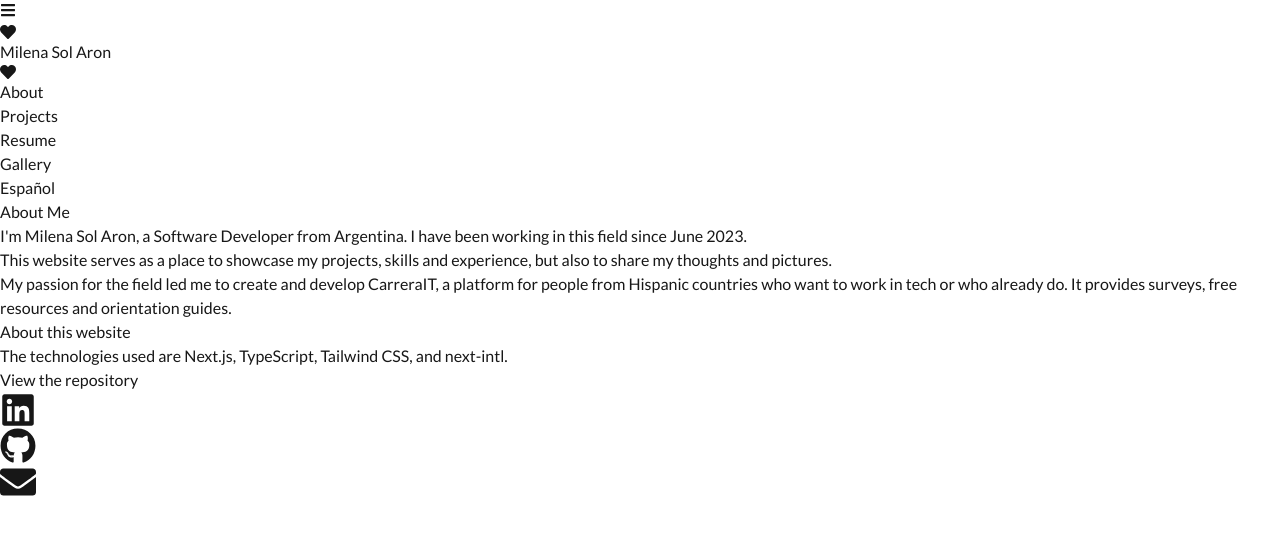
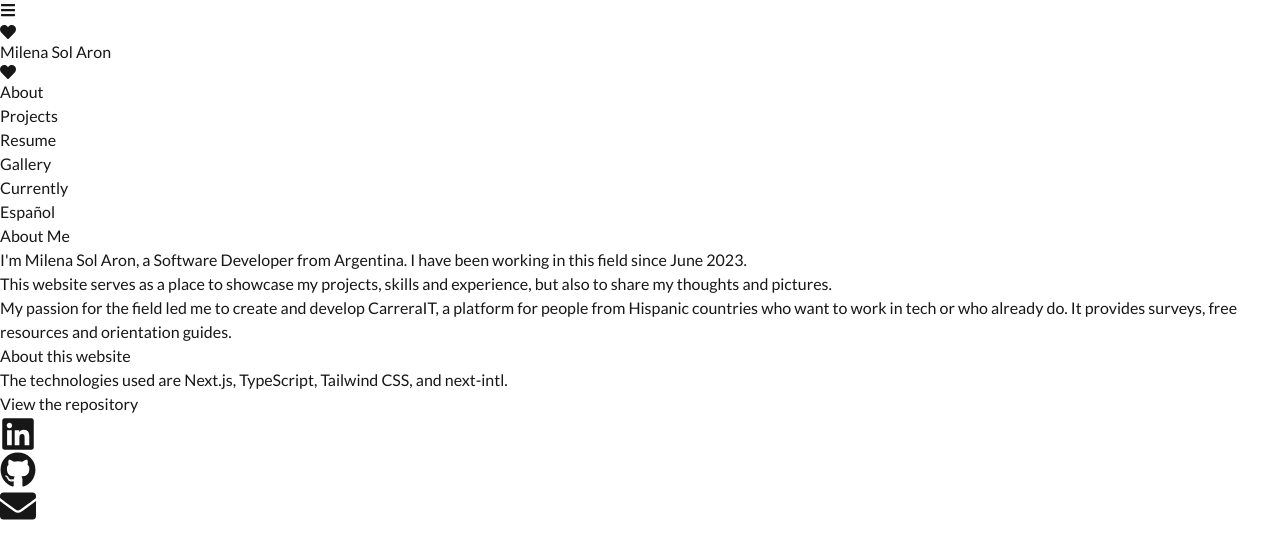
Before and after one commit to aronmilenasol/personal-website, a Next.js app: page /en/about in a window 1280 px wide. Shown: the top 558 px of the page. Built offline with nearby package versions, Linux system fonts and the light colour scheme.

Commit message:
feat: add currently to the navbar.

```diff
--- a/messages/en.json
+++ b/messages/en.json
@@ -21,7 +21,8 @@
     "about": "About",
     "resume": "Resume",
     "projects": "Projects",
-    "gallery": "Gallery"
+    "gallery": "Gallery",
+    "currently": "Currently"
   },
   "Resume": {
     "resume-title": "My Resume",
--- a/messages/es.json
+++ b/messages/es.json
@@ -21,7 +21,8 @@
     "about": "Sobre mí",
     "resume": "CV",
     "projects": "Proyectos",
-    "gallery": "Galería"
+    "gallery": "Galería",
+    "currently": "Actualidad"
   },
   "Resume": {
     "resume-title": "CV",
--- a/src/app/[locale]/components/Navbar.tsx
+++ b/src/app/[locale]/components/Navbar.tsx
@@ -85,6 +85,16 @@ const Navbar = () => {
                 <span className="absolute inset-x-0 bottom-0 h-1 bg-pink-200 transform scale-x-0 origin-left transition-transform group-hover:scale-x-100"></span>
               </Link>
             </li>
+            <li>
+              <Link
+                href="/currently"
+                locale={locale}
+                className={navLinkClasses}
+              >
+                {t("currently")}
+                <span className="absolute inset-x-0 bottom-0 h-1 bg-pink-200 transform scale-x-0 origin-left transition-transform group-hover:scale-x-100"></span>
+              </Link>
+            </li>
           </div>
           <li className="md:flex-none">
             <button
```
